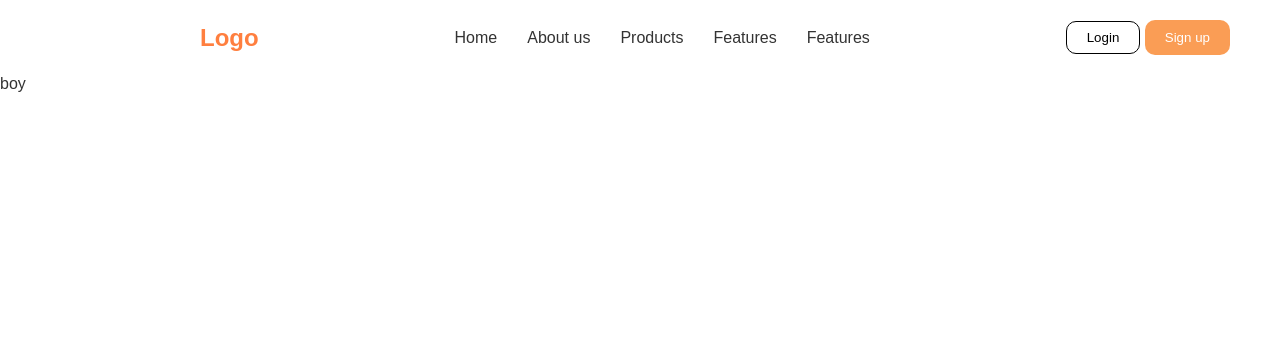
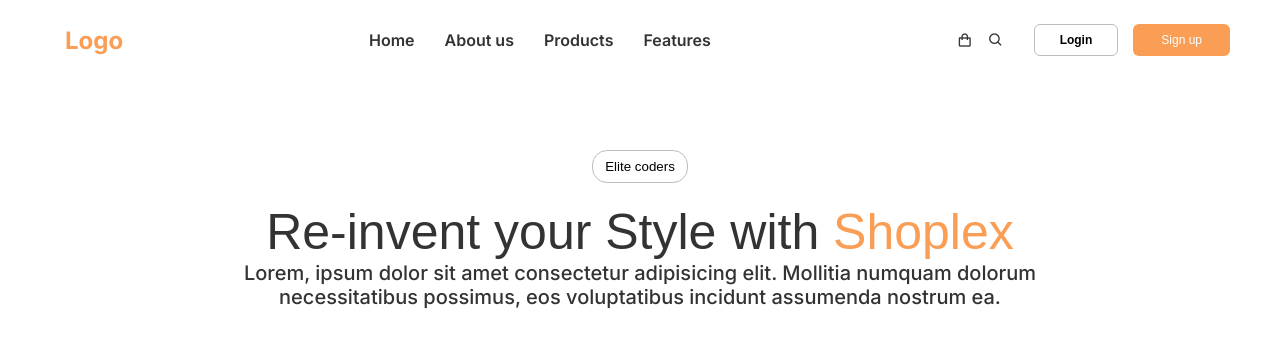
Before and after one commit to hilltrill/ecommerce_website, a plain HTML site: page index.html in a window 1280 px wide. Drawn offline with nearby package versions, Linux system fonts and the light colour scheme; a web font is replaced by a local one.

Commit message:
Chike continued working on the nav bar and I started working on the hero section.

```diff
--- a/css/style.css
+++ b/css/style.css
@@ -1,3 +1,6 @@
+@import url('https://fonts.googleapis.com/css2?family=Inter:ital,opsz,wght@0,14..32,100..900;1,14..32,100..900&display=swap');
+@import url('https://fonts.cdnfonts.com/css/cabinet-grotesk');
+
 *{
     margin: 0;
     padding: 0;
@@ -5,28 +8,38 @@
 }
 
 body {
-    font-family: Arial, sans-serif;
+    font-family: "Inter", sans-serif;
     color: #333;
 }
 
 
 header {
+    height: 5rem;
+    width: 100%;
     display: flex;
     justify-content: space-between;
     align-items: center;
     padding: 20px 50px;
     background-color: #fff;
     /* box-shadow: 0 2px 4px rgba(0, 0, 0, 0.1); */
+    margin-bottom: 70px;
 }
 
 .logo {
     font-size: 24px;
     font-weight: bold;
-    color: #ff7f3f;
-    margin-left: 150px;
+    color: #fa9d55;
+    margin-left: 15px;
 }
-
-
+.auth-buttons{
+    display: flex;
+    align-items: center;
+    gap: 30px;
+}
+.auth-buttons div{
+    display: flex;
+    gap: 15px;
+}
 nav  ul{
     display: flex;
     list-style: none;
@@ -35,6 +48,7 @@ nav  ul{
 
 nav ul li {
     font-size: 16px;
+    font-weight: 600;
 }
 
 nav ul li a {
@@ -53,22 +67,73 @@ nav a:hover{
 }
 
 .login-btn{
+    font-size: 12px;
+    font-weight: bold;
     display: inline;
     background-color: white;
-    border: 1px solid black;
-    border-radius: 10px;
-    padding: 8px 20px;
-    /* margin-left: 100px; */
+    border: 1px solid rgb(193, 187, 187);
+    border-radius: 6px;
+    padding: 8px 25px;
 
 }
 .signup-btn{
+    font-size: 12px;
     display: inline;
     background: #fa9d55;
     color: white;
-    border-radius: 10px;
-    padding: 10px 20px;
+    border-radius: 6px;
+    padding: 8px 28px;
     border: none;
    }
+
+.hero-section {
+    /* height: 100px; */
+    display: flex;
+    justify-content: center;
+    align-items: center;
+    flex-direction: column;
+}
+
+.elite-coders-button {
+    background-color: white;
+    border-radius: 15px;
+    padding: 8px 12px;
+    border: 1px solid rgb(193, 187, 187);
+    margin-bottom: 20px;
+}
+
+.re-invent {
+    font-weight: 400;
+    font-size: 50px;
+    font-family: 'Cabinet Grotesk', sans-serif;
+}
+
+span {
+    color: #fa9d55;
+}
+
+.lorem {
+    font-size: 20px;
+    font-weight: 500;
+    width: 800px;
+    text-align: center;
+}
+
+
+
+
+
+
+
+
+
+
+
+
+
+
+
+
 
 
 
--- a/index.html
+++ b/index.html
@@ -4,6 +4,7 @@
     <meta charset="UTF-8">
     <meta name="viewport" content="width=device-width, initial-scale=1.0">
     <link rel="stylesheet" href="css/style.css">
+    <link href='https://unpkg.com/boxicons@2.1.4/css/boxicons.min.css' rel='stylesheet'>
     <title>Shoplex App</title>
 </head>
 <body>
@@ -17,23 +18,29 @@
                     <li><a href="#">About us</a></li>
                     <li><a href="#">Products</a></li>
                     <li><a href="#">Features</a></li>
-                    <li><a href="#">Features</a></li>
                 </ul>
             </nav>
+
             <div class="auth-buttons">
-                <button class="login-btn">Login</button>
-                <button class="signup-btn">Sign up</button>
+                <div>
+                    <i class='bx bx-shopping-bag'></i>
+                    <i class='bx bx-search'></i>
+                </div>
+                <div>
+                    <button class="login-btn">Login</button>
+                    <button class="signup-btn">Sign up</button>
+                </div>
+
             </div>
-
-
-
-
 
 
     </header>
     <main>
-        <div class="container">
-            <p> boy</p>
+        <div class="hero-section">
+            <button class="elite-coders-button">Elite coders</button>
+            <h1 class="re-invent">Re-invent your Style with  <span>Shoplex</span></h1>
+            <h2 class="lorem">Lorem, ipsum dolor sit amet consectetur adipisicing elit. Mollitia numquam dolorum necessitatibus possimus, eos voluptatibus incidunt assumenda nostrum ea.</h2>
+
         </div>
     </main>
 </body>
```
